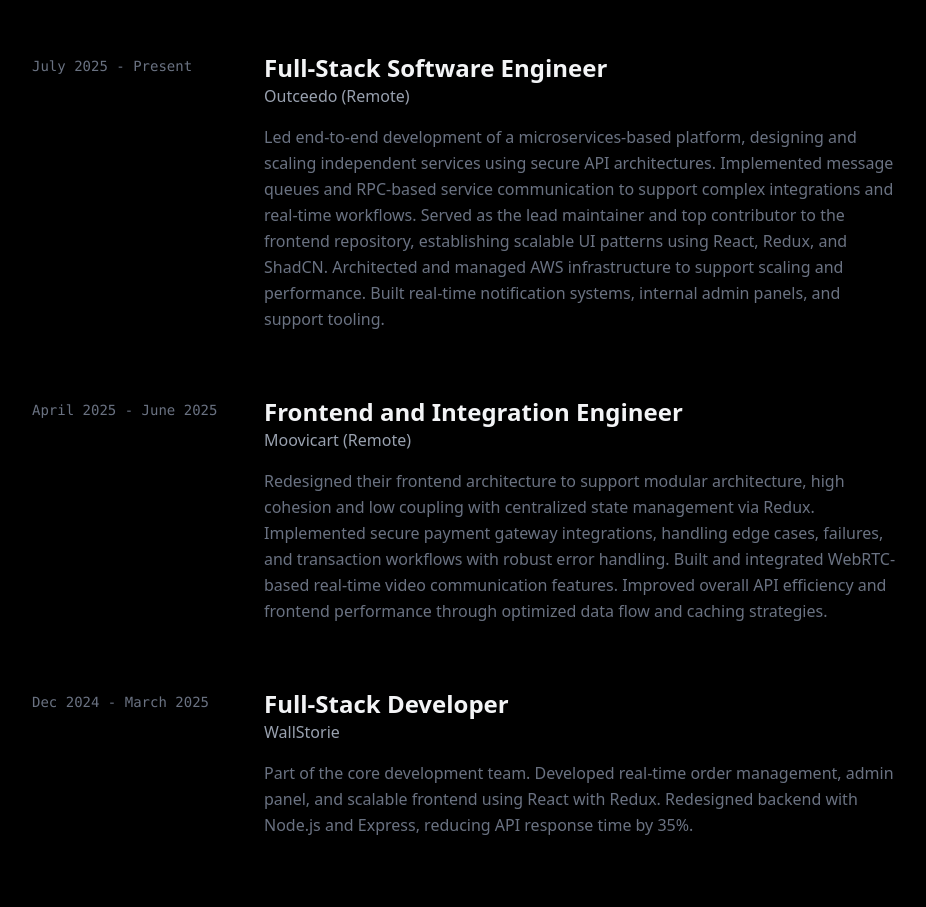
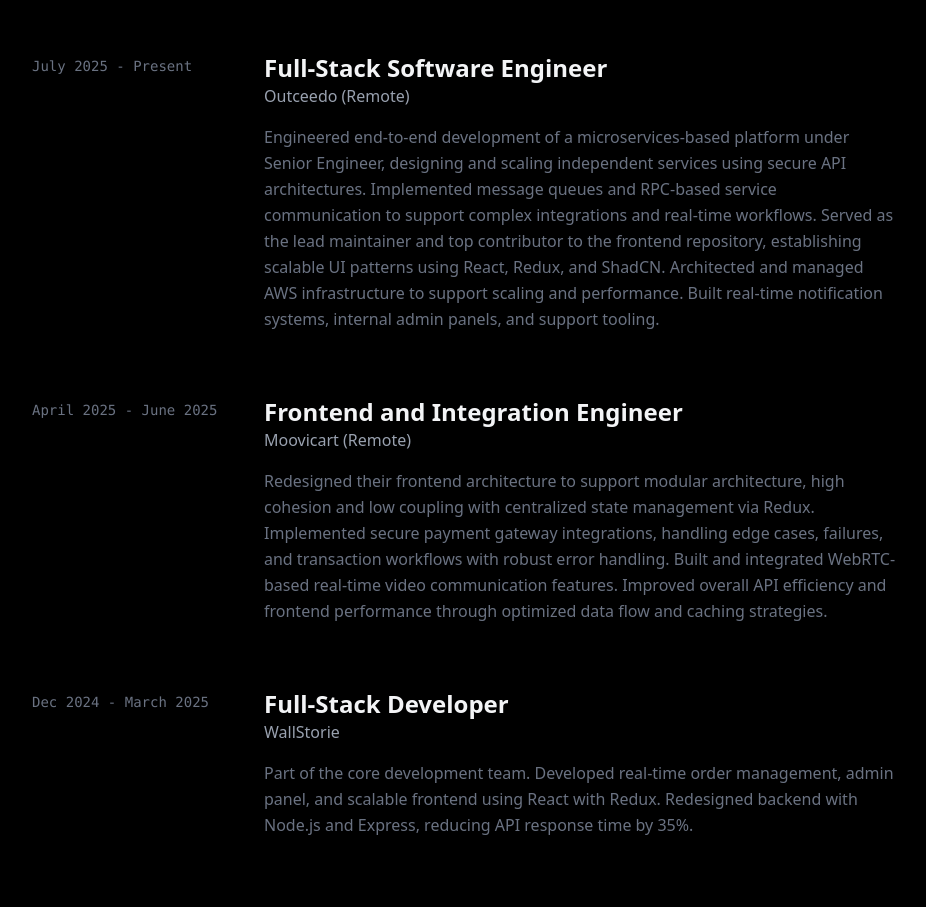
Before and after one commit to neekunjchaturvedi/Portfolio, a React (Vite) app in the folder Client/: page / in a window 1280 px wide. Shown: the part 1426-2333 px from the top of the page, without its empty margins (176-1102 px from the left). Built offline with nearby package versions, Linux system fonts and the light colour scheme.

Commit message:
refactor: minor

```diff
--- a/Client/src/mock.ts
+++ b/Client/src/mock.ts
@@ -63,7 +63,7 @@
       duration: "July 2025 - Present",
 
       description:
-        "Led end-to-end development of a microservices-based platform, designing and scaling independent services using secure API architectures. Implemented message queues and RPC-based service communication to support complex integrations and real-time workflows. Served as the lead maintainer and top contributor to the frontend repository, establishing scalable UI patterns using React, Redux, and ShadCN. Architected and managed AWS infrastructure to support scaling and performance. Built real-time notification systems, internal admin panels, and support tooling.",
+        "Engineered end-to-end development of a microservices-based platform under Senior Engineer, designing and scaling independent services using secure API architectures. Implemented message queues and RPC-based service communication to support complex integrations and real-time workflows. Served as the lead maintainer and top contributor to the frontend repository, establishing scalable UI patterns using React, Redux, and ShadCN. Architected and managed AWS infrastructure to support scaling and performance. Built real-time notification systems, internal admin panels, and support tooling.",
     },
     {
       id: 2,
```
